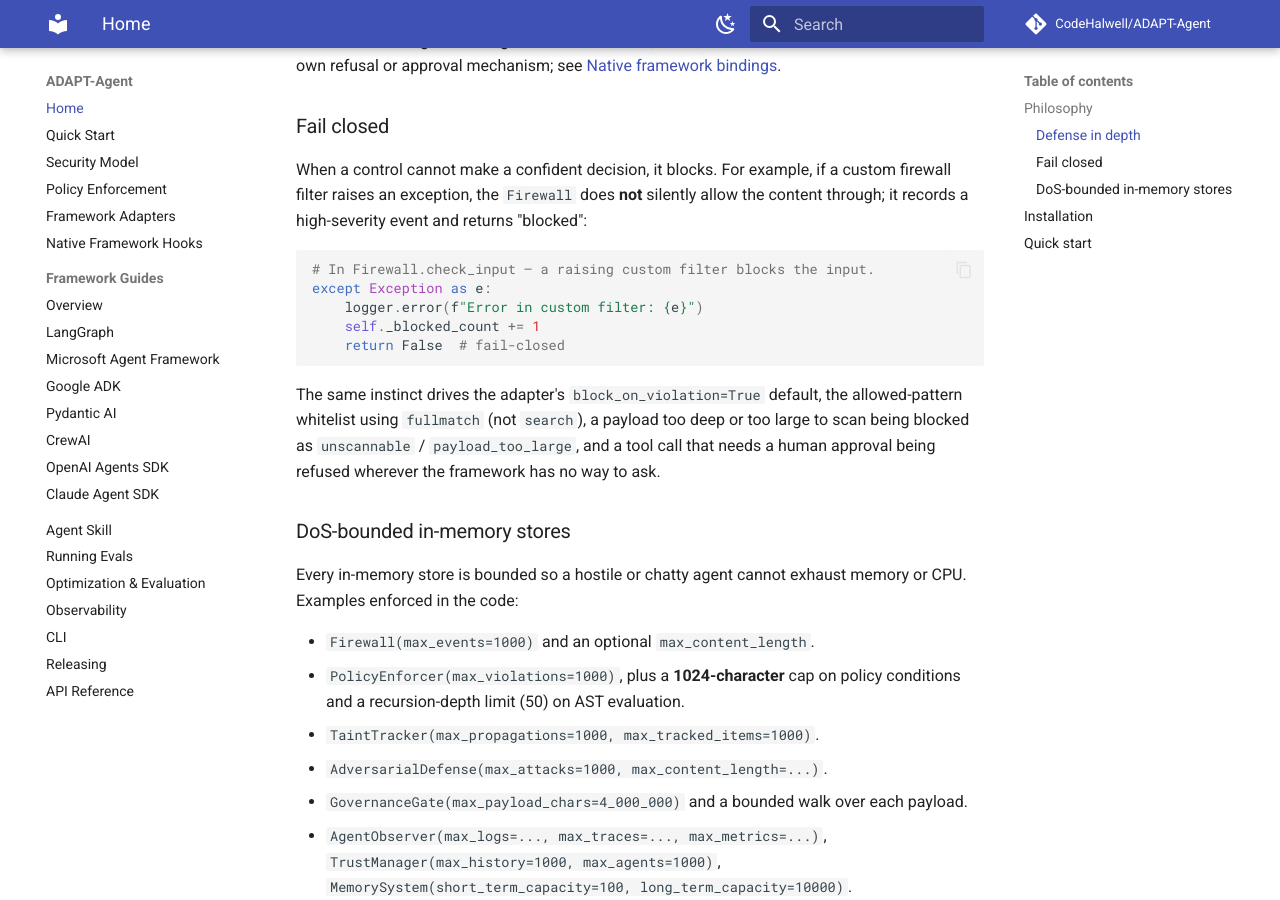
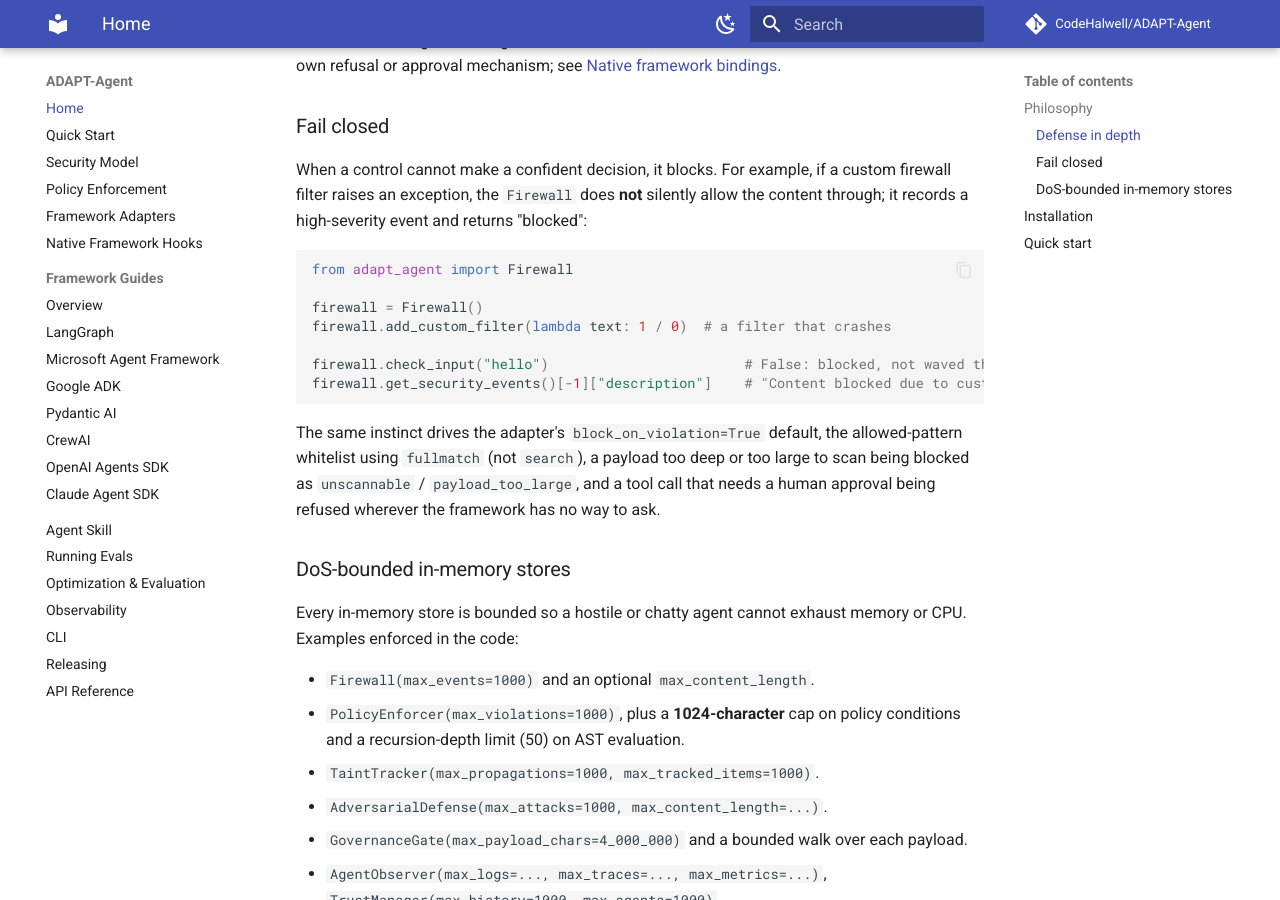
Before and after one commit to CodeHalwell/ADAPT-Agent, an MkDocs documentation site: the page built from docs/index.md, in a window 1280 px wide and 900 px high, scrolled down 814 px. Built offline with MkDocs 1.6.1 and Material for MkDocs 9.7.7, drawn with Linux system fonts in a browser that asks for light colours; comment, search, counter and statistics services are not loaded.

Commit message:
Finish the docs pass and make the CrewAI hooks binding fail clearly
The docs consistency test no longer exempts any page: the index page's
fail-closed example is now a runnable snippet. The changelog records the
shared-gate ValueError, the documentation audit, and the CrewAI release
the hooks binding needs.

governance_hooks() on a CrewAI without crewai.hooks.InterceptionPoint
raised a bare AttributeError on install; it now raises a RuntimeError that
names the cause and the bindings that work on that release.

Co-Authored-By: Claude Fable 5.2 <noreply@anthropic.com>
Claude-Session: https://claude.ai/code/session_01WuHvgGKcEz5riKU35nrHby

````diff
--- a/docs/index.md
+++ b/docs/index.md
@@ -44,11 +44,13 @@ custom firewall filter raises an exception, the `Firewall` does **not** silently
 allow the content through; it records a high-severity event and returns "blocked":
 
 ```python
-# In Firewall.check_input — a raising custom filter blocks the input.
-except Exception as e:
-    logger.error(f"Error in custom filter: {e}")
-    self._blocked_count += 1
-    return False  # fail-closed
+from adapt_agent import Firewall
+
+firewall = Firewall()
+firewall.add_custom_filter(lambda text: 1 / 0)  # a filter that crashes
+
+firewall.check_input("hello")                        # False: blocked, not waved through
+firewall.get_security_events()[-1]["description"]    # "Content blocked due to custom filter error"
 ```
 
 The same instinct drives the adapter's `block_on_violation=True` default, the
````
Also changed, not shown: CHANGELOG.md (+24 -3 lines), 3 other files.
